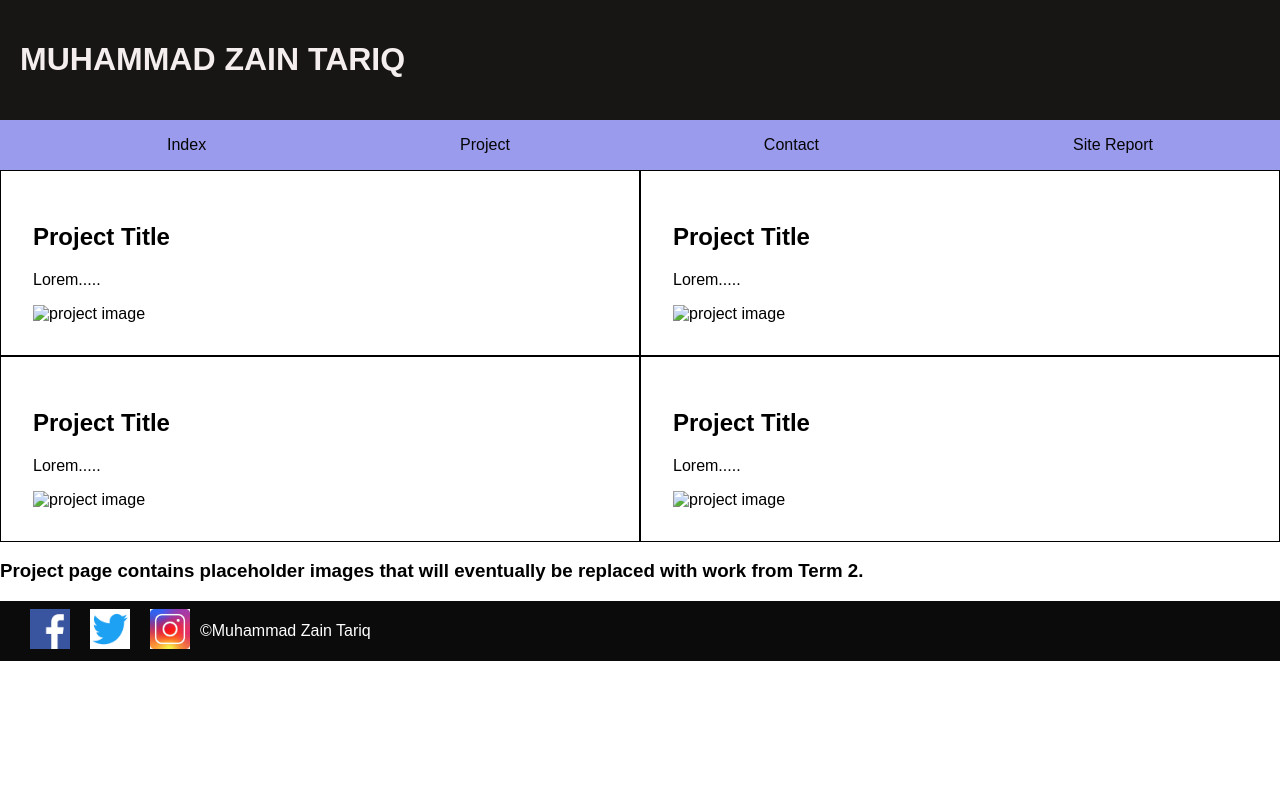
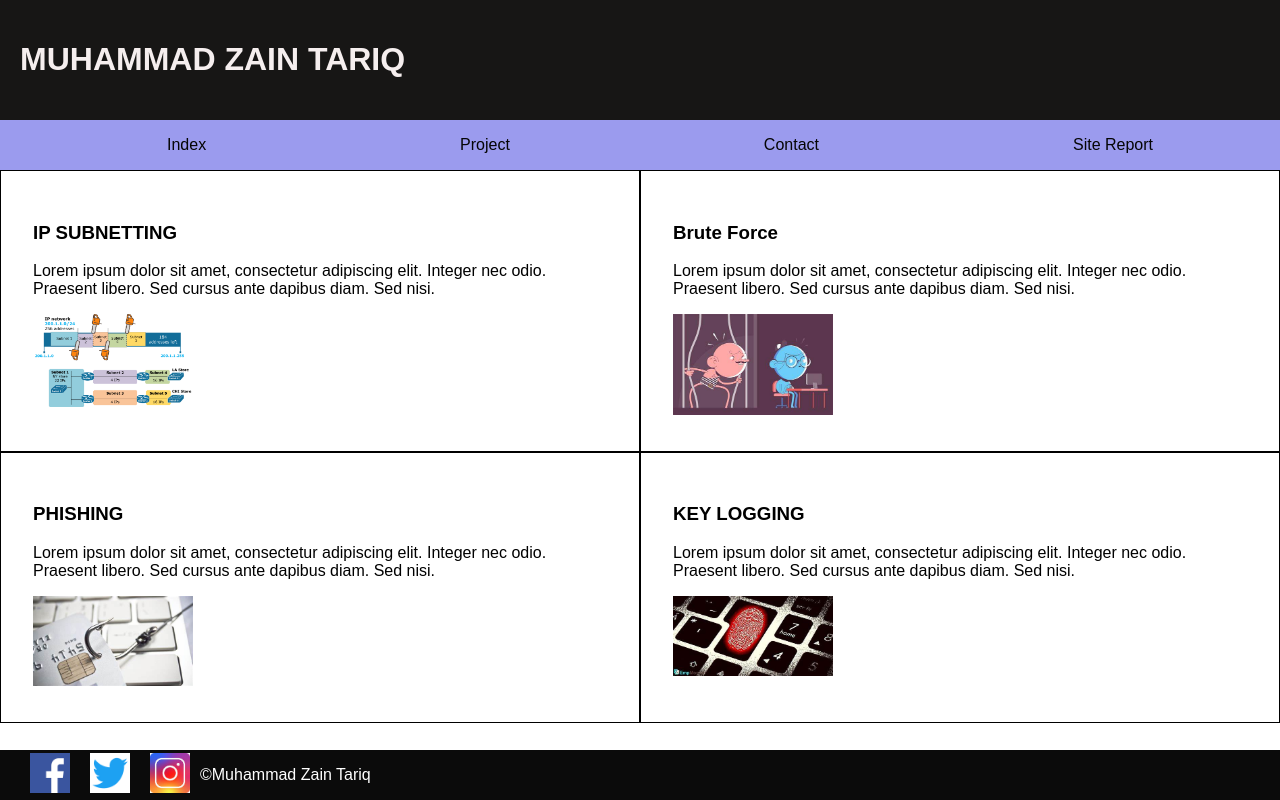
Before and after one commit to zaintariq01/Web-Dev-AS1, a plain HTML site: page project.html in a window 1280 px wide. Drawn offline with Linux system fonts and the light colour scheme.

Commit message:
working on project page

```diff
--- a/project.html
+++ b/project.html
@@ -17,41 +17,30 @@
         <h1> MUHAMMAD ZAIN TARIQ </h1>
     </div>
 </header>
-<p class="as"><h3>Project page contains placeholder images that will eventually be replaced with work from Term 2.</h3></p>
-    <main>
+  <main>
+        <div class="box">
+            <h3>IP SUBNETTING</h3>
+            <p>Lorem ipsum dolor sit amet, consectetur adipiscing elit. Integer nec odio. Praesent libero. Sed cursus ante dapibus diam. Sed nisi.</p>
+            <img src="imagesbeingusedforwebsite/seubnetting.png" alt="project image" class="subnetting"></div>
         <div>
-            <h2>Project Title</h2>
-            <p>Lorem.....</p>
-            <img src="img.png" alt="project image"></div>
-            <!-- * 4 -->
-
-
+            <h3>Brute Force</h3>
+            <p>Lorem ipsum dolor sit amet, consectetur adipiscing elit. Integer nec odio. Praesent libero. Sed cursus ante dapibus diam. Sed nisi.</p>
+            <img src="imagesbeingusedforwebsite/bruteforce.jpeg" alt="project image" class="bruteforce"></div>
         <div>
-            <h2>Project Title</h2>
-            <p>Lorem.....</p>
-            <img src="img.png" alt="project image"></div>
-            <!-- * 4 -->
-
-
+            <h3>PHISHING</h3>
+            <p>Lorem ipsum dolor sit amet, consectetur adipiscing elit. Integer nec odio. Praesent libero. Sed cursus ante dapibus diam. Sed nisi.</p>
+            <img src="imagesbeingusedforwebsite/phishing.jpeg" alt="project image" class="phishing"></div>
         <div>
-            <h2>Project Title</h2>
-            <p>Lorem.....</p>
-            <img src="img.png" alt="project image"></div>
-            <!-- * 4 -->
-
-
-        <div>
-            <h2>Project Title</h2>
-            <p>Lorem.....</p>
-            <img src="img.png" alt="project image"></div>
-            <!-- * 4 -->
+            <h3>KEY LOGGING</h3>
+            <p>Lorem ipsum dolor sit amet, consectetur adipiscing elit. Integer nec odio. Praesent libero. Sed cursus ante dapibus diam. Sed nisi.</p>
+            <img src="imagesbeingusedforwebsite/keylogging.jpeg" alt="project image" class="keylogging"></div>
     </main>
     <nav>
         <ul>
             <li><a href="index.html">Index</a></li>
              <li><a href="project.html">Project</a></li>
              <li><a href="contact.html">Contact</a></li>
-            <li><a href="Site Report.html">Site Report</a></li>
+            <li><a href="Site%20Report.html">Site Report</a></li>
             </ul>
     </nav>
     <footer class="ftr">
@@ -61,6 +50,6 @@
             <a href="https://www.instagram.com/youraccount"><img src="socials icons/instaicon.jpeg" alt="Instagram"></a>
             <p>&copy;Muhammad Zain Tariq</p>
         </div>
-
+    </footer>
 </body>
 </html>
--- a/style.css
+++ b/style.css
@@ -41,7 +41,9 @@ nav {
         color: white;
     }
     .mainpagepic{
+        margin-top: 12px;
         width: 450px;
+        height: 500px;
     }
     footer {
         background-color: #1a281f;
@@ -54,12 +56,6 @@ nav {
     text-decoration: none;
     font-size: 70px;
 }
-.er{
-    text-align: center ;
-}
-.as{
-    margin-bottom: 15px;
-    position:absolute
 }
 .bottom{
     position:fixed;
@@ -153,9 +149,11 @@ footer {
     height: 40px;
 }
 .ftr{
+    position: fixed;
     background-color: #0b0b0b;
-    height: 20px;
-    bottom: 0;
+    height: 10px;
+    width: 2500px;
+    bottom:0px;
     justify-content: center;
 }
 .social-icons{
@@ -174,3 +172,21 @@ div img {
 main div {
     border: 1px solid black;padding: 2em;
 }
+.bruteforce{
+    width: 160px;
+}
+.subnetting{
+    width: 160px;
+}
+.phishing{
+    width: 160px;
+}
+.keylogging{
+    width: 160px;
+}
+.srp{
+     line-height: 1.9;
+}
+.indr{
+    line-height: 1.9;
+}
```
Also changed, not shown: index.html (+2 -2 lines), site report.html (+4 -1 lines), contact.html (line endings or trailing spaces), imagesbeingusedforwebsite/bruteforce.jpeg (added), imagesbeingusedforwebsite/dns.jpeg (added), imagesbeingusedforwebsite/keylogging.jpeg (added), imagesbeingusedforwebsite/phishing.jpeg (added), imagesbeingusedforwebsite/seubnetting.png (added), imagesbeingusedforwebsite/webpc.jpg (deleted), imagesbeingusedforwebsite/webpc2 - Copy.jpg (deleted).
